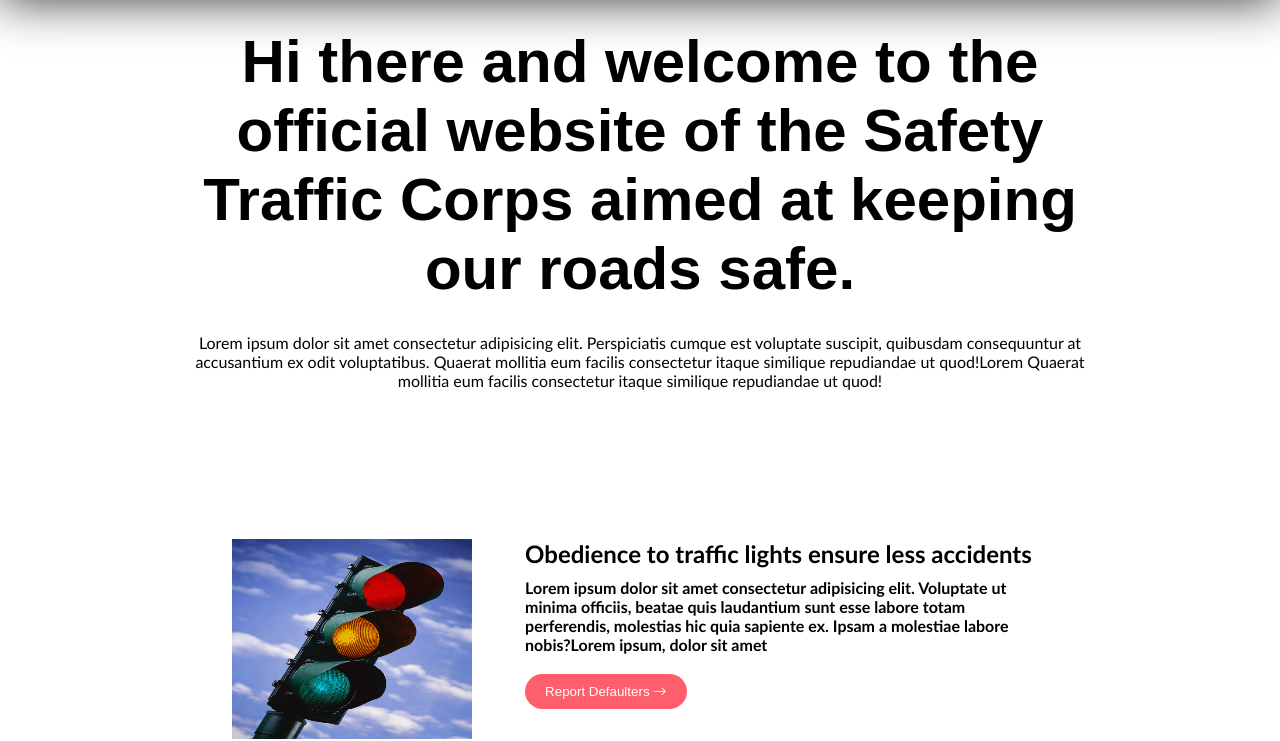
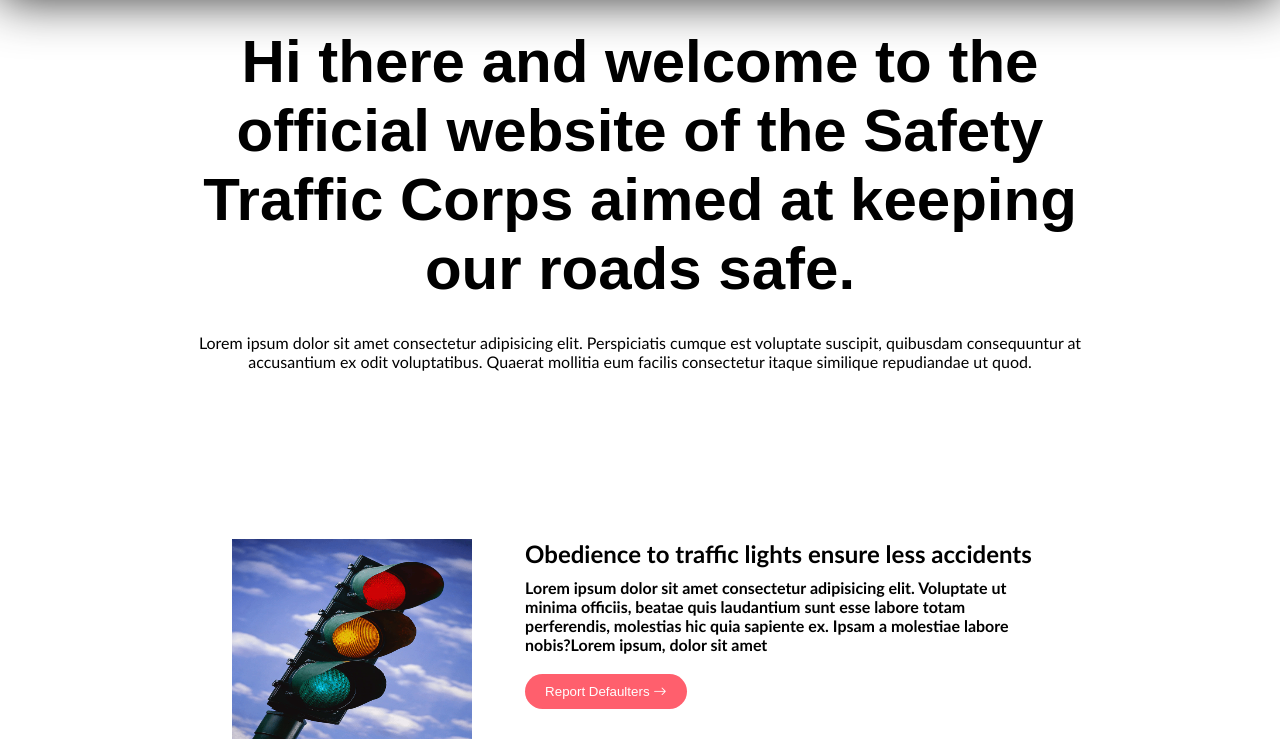
Before and after one commit to OghenefegaOmajene/Traffic-Offenders, a plain HTML site: page index.html in a window 1280 px wide. Shown: the part 83-824 px from the top of the page. Drawn offline with nearby package versions, Linux system fonts and the light colour scheme; a web font is replaced by a local one.

Commit message:
fifth commit

```diff
--- a/index.html
+++ b/index.html
@@ -30,7 +30,7 @@
 
             <div class="first">
                 <h1><b>Hi there and welcome to the official website of the Safety Traffic Corps aimed at keeping our roads safe.</b></h1>
-                <p>Lorem ipsum dolor sit amet consectetur adipisicing elit. Perspiciatis cumque est voluptate suscipit, quibusdam consequuntur at accusantium ex odit voluptatibus. Quaerat mollitia eum facilis consectetur itaque similique repudiandae ut quod!Lorem Quaerat mollitia eum facilis consectetur itaque similique repudiandae ut quod!</p>
+                <p>Lorem ipsum dolor sit amet consectetur adipisicing elit. Perspiciatis cumque est voluptate suscipit, quibusdam consequuntur at accusantium ex odit voluptatibus. Quaerat mollitia eum facilis consectetur itaque similique repudiandae ut quod.</p>
             </div>
 
             <div class="second">
```
